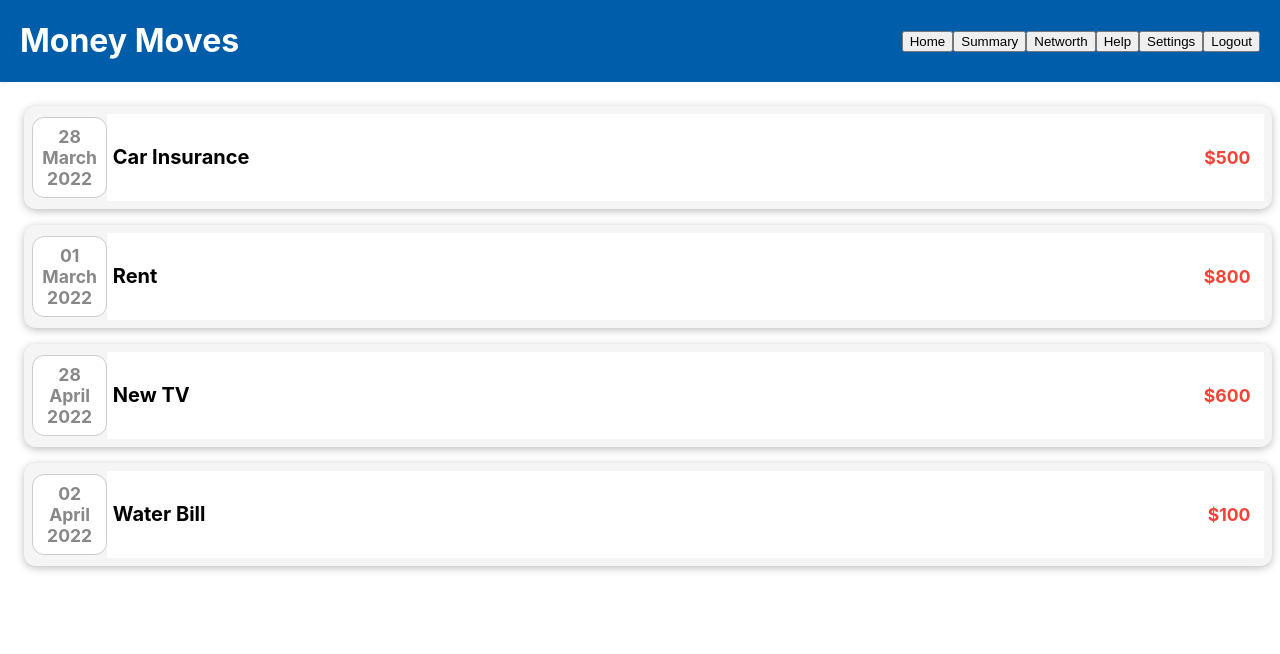
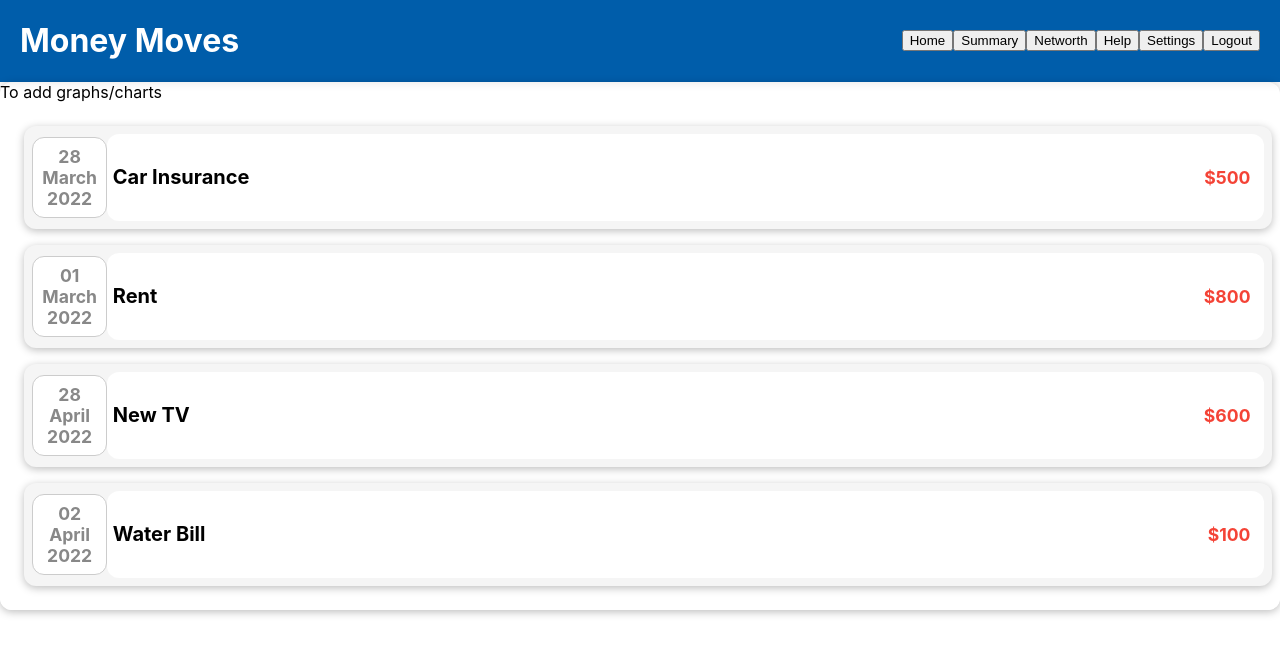
Before and after one commit to Zalo560/react-projects, a React (Create React App) app: page / in a window 1280 px wide. Shown: the top 654 px of the page. Built offline with nearby package versions, Linux system fonts and the light colour scheme.

Commit message:
4th commit - Added Card_uneditted

```diff
--- a/src/App.js
+++ b/src/App.js
@@ -1,6 +1,6 @@
 import Navbar from "./components/Navbar";
 import Expenses from "./components/Expenses";
-import "./components/Navbar.css";
+import Card from "./components/Card";
 
 function App() {
   const expenses = [
@@ -33,11 +33,14 @@ function App() {
   return (
     <div>
       <div>
-      <Navbar />
+        <Navbar />
       </div>
-      <div>
-      <Expenses items={expenses} />
-      </div>
+      <Card>
+        <div>To add graphs/charts</div>
+        <div>
+          <Expenses items={expenses} />
+        </div>
+      </Card>
     </div>
   );
 }
--- /dev/null
+++ b/src/components/Card.css
@@ -0,0 +1,4 @@
+.card {
+    border-radius: 12px;
+    box-shadow: 0 2px 8px rgba(0, 0, 0, 0.26);
+}
--- /dev/null
+++ b/src/components/Card.js
@@ -0,0 +1,8 @@
+import "./Card.css";
+
+let Card = (props) => {
+    const classes = "card " + props.className;
+    return <div className={classes}>{props.children}</div>
+    };
+
+export default Card;
--- a/src/components/ExpenseComponent.css
+++ b/src/components/ExpenseComponent.css
@@ -5,7 +5,7 @@
   align-items: center;
   box-shadow: 0 2px 8px rgba(0, 0, 0, 0.26);
   padding: 0.5rem;
-  border-radius: 12px;
+  /* border-radius: 12px; */
   background-color: #f5f5f5;
   margin: 1rem auto;
   width: 100%; /* !added */
@@ -22,6 +22,7 @@
   padding: 25px 5.5px;
   margin-bottom: auto;
   width: 100%;
+  border-radius: 12px;
   /* flex-flow: row wrap; */
 }
 
--- a/src/components/ExpenseComponent.js
+++ b/src/components/ExpenseComponent.js
@@ -1,16 +1,17 @@
 import "./ExpenseComponent.css";
+import Card from "./Card";
 import ExpenseDate from "./ExpenseDate";
 
 let ExpenseComponent = (props) => {
 
   return (
-    <div className="expense-component-item">
+    <Card className="expense-component-item">
       <ExpenseDate date={props.date} />
       <div className="expense-component-details">
         <h2 className="expense-component-title">{props.title}</h2>
         <div className="expense-component-amount">${props.amount}</div>
       </div>
-    </div>
+    </Card>
   );
 };
 
--- a/src/components/Navbar.css
+++ b/src/components/Navbar.css
@@ -1,9 +1,30 @@
 .navbar {
-    display: flex;
-    justify-content: space-between;
-    align-items: center;
-    padding: 0 20px;
-    color: #FFFFFF;
-    background-color: #005DAA;
-    box-shadow: 0 0 10px rgba(0, 0, 0, 0.1);
+  display: flex;
+  justify-content: space-between;
+  align-items: center;
+  padding: 0 20px;
+  color: #ffffff;
+  background-color: #005daa;
+  box-shadow: 0 0 10px rgba(0, 0, 0, 0.1);
 }
+
+/* !Expense button styling */
+.navbar-buttons {
+  display: flex;
+  justify-content: space-between;
+  background-color: #005daa;
+  color: #ffffff;
+  gap: 0rem;
+  font-size: 1.1rem;
+  font-weight: bold;
+  cursor: pointer;
+  transition: all 0.3s ease-in-out;
+}
+
+.navbar-button:hover {
+  background-color: #FFD200;
+  color: #fff;
+  transform: scale(1.05);
+}
+
+/* !Expense filter styling */
--- a/src/components/Navbar.js
+++ b/src/components/Navbar.js
@@ -4,7 +4,7 @@ let Navbar = (props) => {
   return (
     <div className="navbar">
       <h1>Money Moves</h1>
-      <div>
+      <div className="navbar-buttons">
         <button>Home</button>
         <button>Summary</button>
         <button>Networth</button>
```
